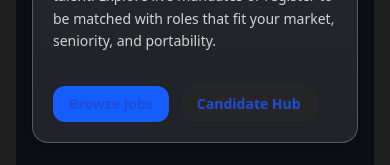
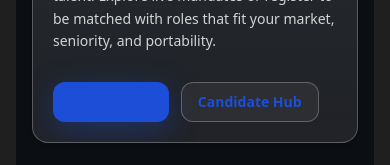
Before and after one commit to gilm67/executive-partners-app-, a Next.js app: page / in a window 390 px wide. Shown: the part 678-843 px from the top of the page. Built offline with nearby package versions, Linux system fonts and the light colour scheme; no server answers.

Commit message:
UX(mobile): white bold nav + unreadable blue buttons fixed; dark About/Contact; dark BP Simulator embed

```diff
--- a/app/components/CardBtn.tsx
+++ b/app/components/CardBtn.tsx
@@ -1,5 +1,6 @@
 // app/components/CardBtn.tsx
 import React from "react";
+import Link from "next/link";
 
 type Tone = "blue" | "green" | "neutral" | "dark";
 
@@ -8,29 +9,54 @@ interface CardBtnProps {
   tone?: Tone;
   children: React.ReactNode;
   className?: string;
+  /** force a real <a> (useful for file downloads) */
+  external?: boolean;
 }
 
 const TONE_STYLES: Record<Tone, string> = {
-  blue: "bg-blue-600 text-white hover:bg-blue-700",
-  green: "bg-emerald-600 text-white hover:bg-emerald-700",
-  neutral: "bg-neutral-800 text-white hover:bg-neutral-700",
+  // Rich, branded tones used across landing + jobs
+  blue:
+    "bg-[#1D4ED8] hover:bg-[#1E40AF] text-white shadow-[0_8px_30px_rgba(29,78,216,.35)]",
+  green:
+    "bg-emerald-600 hover:bg-emerald-700 text-white shadow-[0_8px_30px_rgba(16,185,129,.30)]",
+  // Neutral = subtle outline/ghost (matches cards)
+  neutral: "border border-white/15 bg-white/5 hover:bg-white/10 text-white",
+  // Dark = compact, high-contrast chip
   dark: "bg-neutral-950 text-white border border-neutral-800 hover:bg-neutral-900",
 };
 
+/**
+ * CardBtn — consistent CTA used in hero + feature cards + job cards.
+ * - Internal links: Next.js <Link> for fast client nav
+ * - External links: real <a> with target/rel
+ * - Consistent height so button rows align across cards
+ */
 export function CardBtn({
   href,
   tone = "neutral",
   children,
   className,
+  external,
 }: CardBtnProps) {
+  const base =
+    "inline-flex items-center justify-center rounded-xl px-4 py-2 text-sm font-semibold transition " +
+    "min-h-[40px]"; // ensures equal button height
+
+  const cls = `${base} ${TONE_STYLES[tone]} ${className ?? ""}`;
+
+  const isExternal = external ?? /^https?:\/\//i.test(href);
+
+  if (isExternal) {
+    return (
+      <a href={href} className={cls} target="_blank" rel="noopener noreferrer">
+        {children}
+      </a>
+    );
+  }
+
   return (
-    <a
-      href={href}
-      className={`inline-flex items-center justify-center rounded-xl px-4 py-2 text-sm font-medium transition ${TONE_STYLES[tone]} ${
-        className ?? ""
-      }`}
-    >
+    <Link href={href} className={cls}>
       {children}
-    </a>
+    </Link>
   );
 }
```
Also changed, not shown: brazil-update.json (added, +6 -0 lines).
